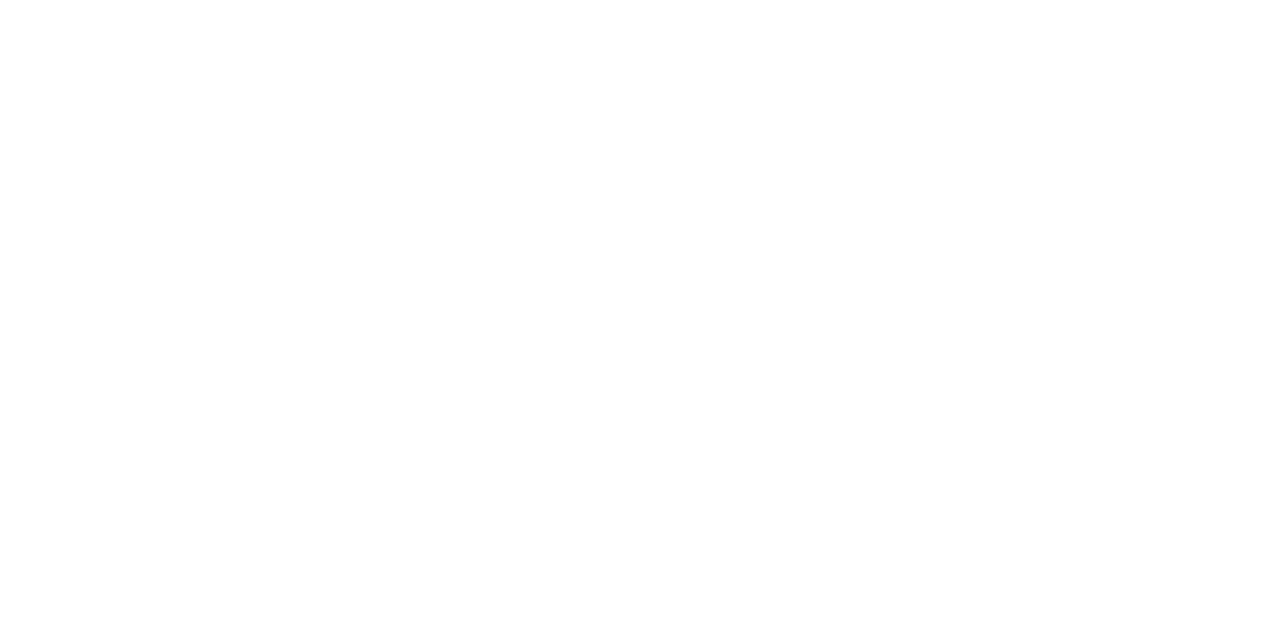
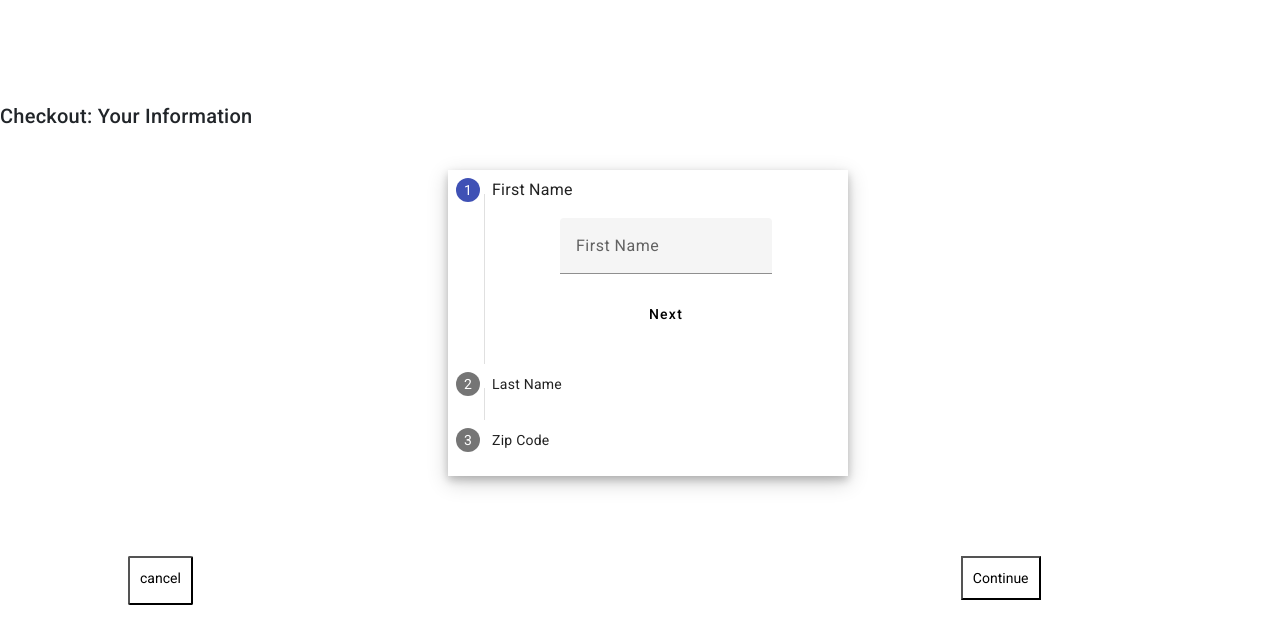
Before and after one commit to smbaiskar/hatchfast-demo-shop, an Angular app in the folder hatchfast-demo-shop/frontend/: page /checkout in a window 1280 px wide. Before the commit this address led to /. Shown: the top 644 px of the page. Built offline with nearby package versions, Linux system fonts and the light colour scheme.

Commit message:
added checkout page

```diff
--- a/hatchfast-demo-shop/frontend/src/app/MyComponents/check-out/check-out.component.css
+++ b/hatchfast-demo-shop/frontend/src/app/MyComponents/check-out/check-out.component.css
@@ -0,0 +1,37 @@
+.example-input-wrapper {
+    margin-bottom: 16px;
+    align-items: center;
+  }
+
+  label {
+    margin-right: 4px;
+  }
+
+.table{
+    /* border: 2px solid red; */
+    /* border-color: black;  */
+    box-shadow: 0 4px 8px 0 rgba(0, 0,0, 0.2), 0 6px 20px 0 rgba(0, 0, 0, 0.19);
+    display: block;
+    text-align: center;
+    margin-top: 12%;
+    width: 400px;
+    margin-left: 35%;
+    margin-top: 3%;
+
+
+}
+
+.continueButton{
+    background-color: transparent;
+    border-radius: 0px;
+    padding: 10px 10px 10px;
+    margin-left: 60%;
+}
+
+.cancelButton{
+    background-color: transparent;
+    border-radius: 2px;
+    padding: 10px 10px 15px;
+    margin-left: 10%;
+    margin-top: 5%;
+}
--- a/hatchfast-demo-shop/frontend/src/app/MyComponents/check-out/check-out.component.html
+++ b/hatchfast-demo-shop/frontend/src/app/MyComponents/check-out/check-out.component.html
@@ -1 +1,52 @@
-<p>check-out works!</p>
+<h2>Checkout: Your Information</h2>
+
+
+<div class="example-input-wrapper">
+</div>
+
+<div class="table">
+
+    <mat-vertical-stepper [linear]="false">
+        <mat-step [stepControl]="firstFormGroup">
+            <form [formGroup]="firstFormGroup">
+                <ng-template matStepLabel>First Name</ng-template>
+                <mat-form-field>
+                    <input matInput placeholder="First Name" formControlName="firstCtrl" required>
+                </mat-form-field>
+                <div>
+                    <button mat-button matStepperNext>Next</button>
+                </div>
+            </form>
+        </mat-step>
+        <mat-step [stepControl]="secondFormGroup">
+            <form [formGroup]="secondFormGroup">
+                <ng-template matStepLabel>Last Name</ng-template>
+                <mat-form-field>
+                    <input matInput placeholder="Last Name" formControlName="secondCtrl" required>
+                </mat-form-field>
+                <div>
+                    <button mat-button matStepperPrevious>Back</button>
+                    <button mat-button matStepperNext>Next</button>
+                </div>
+            </form>
+        </mat-step>
+        <mat-step [stepControl]="thirdFormGroup">
+            <form [formGroup]="thirdFormGroup">
+                <ng-template matStepLabel>Zip Code</ng-template>
+                <mat-form-field>
+                    <input matInput placeholder="ZipCode" formControlName="thirdCtrl" required>
+                </mat-form-field>
+                <div>
+                    <button mat-button matStepperPrevious>Back</button>
+                </div>
+            </form>
+        </mat-step>
+    </mat-vertical-stepper>
+
+
+</div>
+
+
+
+<input type="submit" class="cancelButton" data-test="cancel" id="cancel"    name="Cancel" value="cancel">
+<input type="submit" class="continueButton" data-test="continue" id="continue"    name="continue" value="Continue">
--- a/hatchfast-demo-shop/frontend/src/app/MyComponents/check-out/check-out.component.ts
+++ b/hatchfast-demo-shop/frontend/src/app/MyComponents/check-out/check-out.component.ts
@@ -1,12 +1,21 @@
 import { Component } from '@angular/core';
+import { FormBuilder, FormGroup, FormsModule, ReactiveFormsModule } from '@angular/forms';
+import { MatButtonModule } from '@angular/material/button';
+import { MatInputModule } from '@angular/material/input';
+import { MatFormFieldModule } from '@angular/material/form-field';
+import { MatStepperModule } from '@angular/material/stepper';
+
 
 @Component({
   selector: 'app-check-out',
   standalone: true,
-  imports: [],
+  imports: [MatStepperModule,FormsModule,ReactiveFormsModule,MatFormFieldModule,MatInputModule,MatButtonModule],
   templateUrl: './check-out.component.html',
   styleUrl: './check-out.component.css'
 })
 export class CheckOutComponent {
-
+  constructor(private _formBuilder: FormBuilder) { }
+  firstFormGroup: FormGroup = this._formBuilder.group({ firstCtrl: [''] });
+  secondFormGroup: FormGroup = this._formBuilder.group({ secondCtrl: [''] });
+  thirdFormGroup: FormGroup = this._formBuilder.group({ thirdCtrl: [''] });
 }
--- a/hatchfast-demo-shop/frontend/src/app/MyComponents/nav-bar/nav-bar.component.ts
+++ b/hatchfast-demo-shop/frontend/src/app/MyComponents/nav-bar/nav-bar.component.ts
@@ -10,7 +10,7 @@
 @Component({
   selector: 'app-nav-bar',
   standalone: true,
-  imports: [RouterOutlet, MatIconModule, MatToolbar, CommonModule],
+  imports: [RouterOutlet, MatIconModule, CommonModule,  MatCardModule, MatToolbarModule, MatTooltipModule],
   templateUrl: './nav-bar.component.html',
   styleUrl: './nav-bar.component.css'
 })
--- a/hatchfast-demo-shop/frontend/src/app/MyComponents/product-list/product-list.component.html
+++ b/hatchfast-demo-shop/frontend/src/app/MyComponents/product-list/product-list.component.html
@@ -22,7 +22,4 @@
       <button mat-stroked-button color="warn" (click)="addToCart(product.id)">Add to Cart</button>
     </div>
   </mat-card>
-
-
-
 </div>
--- a/hatchfast-demo-shop/frontend/src/app/MyComponents/product-list/product-list.component.ts
+++ b/hatchfast-demo-shop/frontend/src/app/MyComponents/product-list/product-list.component.ts
@@ -10,14 +10,13 @@
 import { AppHelper } from '../shared/app.helper';
 import {MatButtonModule} from '@angular/material/button';
 import { NavBarComponent } from '../nav-bar/nav-bar.component';
-import { MatTooltip } from '@angular/material/tooltip';
 
 
 
 @Component({
   selector: 'app-product-list',
   standalone: true,
-  imports: [CommonModule, MatToolbarModule, MatIconModule, MatCardModule, RouterLink, MatButtonModule,NavBarComponent, MatTooltip],
+  imports: [CommonModule, MatToolbarModule, MatIconModule, MatCardModule, RouterLink, MatButtonModule,NavBarComponent, MatTooltipModule],
   templateUrl: './product-list.component.html',
   styleUrl: './product-list.component.css'
 })
```
Also changed, not shown: hatchfast-demo-shop/frontend/src/app/app.routes.ts (+11 -1 lines), hatchfast-demo-shop/frontend/src/app/cart.service.ts (added, +10 -0 lines), hatchfast-demo-shop/frontend/src/assets/left-arrow.jpg (added), 1 other file (tests, documents, lock files or other folders).
